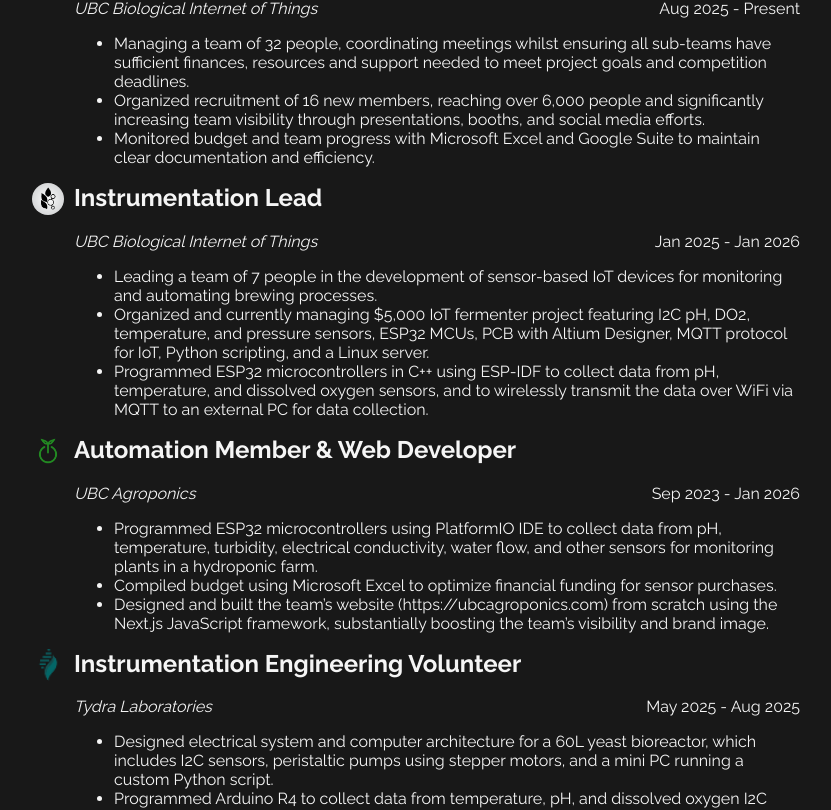
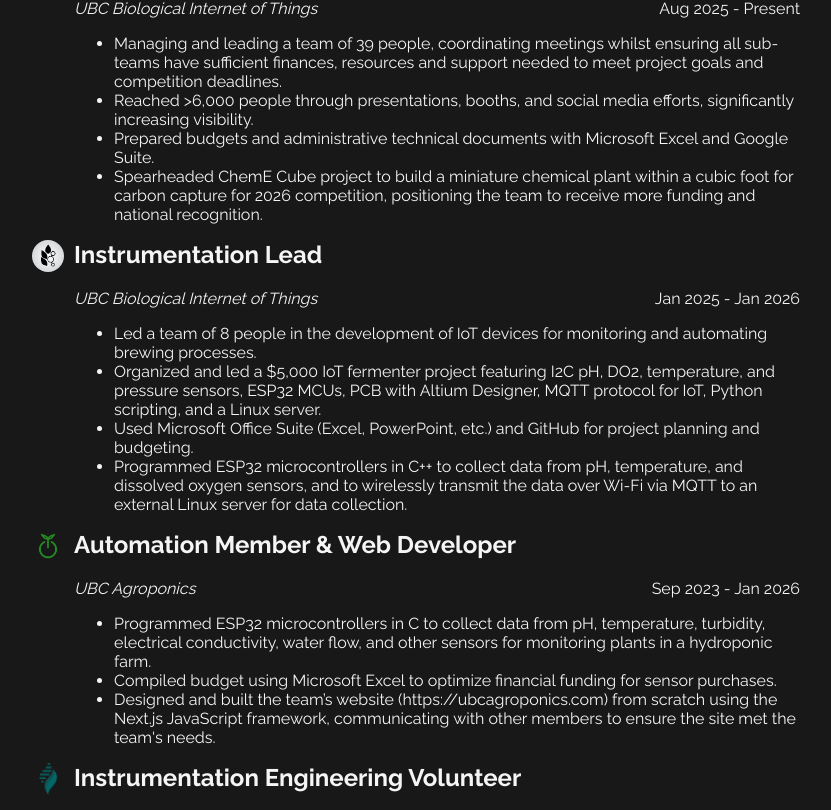
Before and after one commit to edansteen/edansteen.github.io, a Next.js app: page / in a window 1280 px wide. Shown: the part 1359-2169 px from the top of the page, without its empty margins (224-1055 px from the left). Built offline with nearby package versions, Linux system fonts and the light colour scheme.

Commit message:
Updated experiences section

```diff
--- a/src/components/ExperienceCard.js
+++ b/src/components/ExperienceCard.js
@@ -22,6 +22,7 @@ function ExperienceCard(props) {
                     <li>{props.point1}</li>
                     {(props.point2 != null) ? <li>{props.point2}</li> : null}
                     {(props.point3 != null) ? <li>{props.point3}</li> : null}
+                    {(props.point4 != null) ? <li>{props.point4}</li> : null}
                 </ul>
             </div>
         </div>
--- a/src/pages/index.js
+++ b/src/pages/index.js
@@ -78,9 +78,10 @@ export default function Home({allPostsData}) {
               companylogo={biot}
               companyurl="https://ubcbiot.com"
               dates="Aug 2025 - Present"
-              point1="Managing a team of 32 people, coordinating meetings whilst ensuring all sub-teams have sufficient finances, resources and support needed to meet project goals and competition deadlines."
-              point2="Organized recruitment of 16 new members, reaching over 6,000 people and significantly increasing team visibility through presentations, booths, and social media efforts."
-              point3="Monitored budget and team progress with Microsoft Excel and Google Suite to maintain clear documentation and efficiency."
+              point1="Managing and leading a team of 39 people, coordinating meetings whilst ensuring all sub-teams have sufficient finances, resources and support needed to meet project goals and competition deadlines."
+              point2="Reached >6,000 people through presentations, booths, and social media efforts, significantly increasing visibility."
+              point3="Prepared budgets and administrative technical documents with Microsoft Excel and Google Suite."
+              point4="Spearheaded ChemE Cube project to build a miniature chemical plant within a cubic foot for carbon capture for 2026 competition, positioning the team to receive more funding and national recognition."
             />
 
             <ExperienceCard
@@ -89,9 +90,10 @@ export default function Home({allPostsData}) {
               companylogo={biot}
               companyurl="https://ubcbiot.com"
               dates="Jan 2025 - Jan 2026"
-              point1="Leading a team of 7 people in the development of sensor-based IoT devices for monitoring and automating brewing processes."
-              point2="Organized and currently managing $5,000 IoT fermenter project featuring I2C pH, DO2, temperature, and pressure sensors, ESP32 MCUs, PCB with Altium Designer, MQTT protocol for IoT, Python scripting, and a Linux server."
-              point3="Programmed ESP32 microcontrollers in C++ using ESP-IDF to collect data from pH, temperature, and dissolved oxygen sensors, and to wirelessly transmit the data over WiFi via MQTT to an external PC for data collection."
+              point1="Led a team of 8 people in the development of IoT devices for monitoring and automating brewing processes."
+              point2="Organized and led a $5,000 IoT fermenter project featuring I2C pH, DO2, temperature, and pressure sensors, ESP32 MCUs, PCB with Altium Designer, MQTT protocol for IoT, Python scripting, and a Linux server."
+              point3="Used Microsoft Office Suite (Excel, PowerPoint, etc.) and GitHub for project planning and budgeting."
+              point4="Programmed ESP32 microcontrollers in C++ to collect data from pH, temperature, and dissolved oxygen sensors, and to wirelessly transmit the data over Wi-Fi via MQTT to an external Linux server for data collection."
             />
 
             <ExperienceCard
@@ -100,9 +102,9 @@ export default function Home({allPostsData}) {
               companylogo={agroponics}
               companyurl="https://ubcagroponics.com"
               dates="Sep 2023 - Jan 2026"
-              point1="Programmed ESP32 microcontrollers using PlatformIO IDE to collect data from pH, temperature, turbidity, electrical conductivity, water flow, and other sensors for monitoring plants in a hydroponic farm."
+              point1="Programmed ESP32 microcontrollers in C to collect data from pH, temperature, turbidity, electrical conductivity, water flow, and other sensors for monitoring plants in a hydroponic farm."
               point2="Compiled budget using Microsoft Excel to optimize financial funding for sensor purchases."
-              point3="Designed and built the team’s website (https://ubcagroponics.com) from scratch using the Next.js JavaScript framework, substantially boosting the team’s visibility and brand image."
+              point3="Designed and built the team’s website (https://ubcagroponics.com) from scratch using the Next.js JavaScript framework, communicating with other members to ensure the site met the team's needs."
             />
 
             <ExperienceCard
@@ -111,7 +113,7 @@ export default function Home({allPostsData}) {
               companylogo={tydralabs}
               companyurl="https://tydralabs.com"
               dates="May 2025 - Aug 2025"
-              point1="Designed electrical system and computer architecture for a 60L yeast bioreactor, which includes I2C sensors, peristaltic pumps using stepper motors, and a mini PC running a custom Python script."
+              point1="Designed schematic and computer architecture for a 60L yeast bioreactor, which includes I2C sensors, peristaltic pumps using stepper motors, and a mini PC running a custom Python script."
               point2="Programmed Arduino R4 to collect data from temperature, pH, and dissolved oxygen I2C sensors."
               point3="Designed and implemented automated pH regulation system using peristaltic pumps and stepper motor drivers."
             />
```
